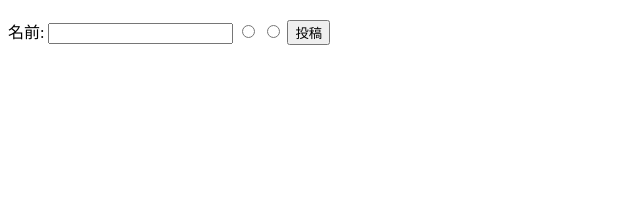
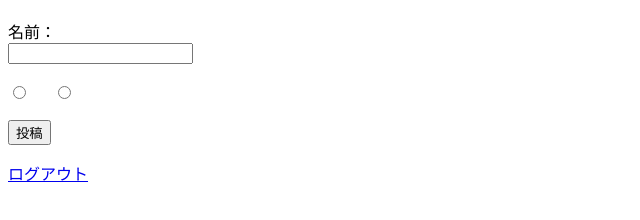
Before and after one commit to progedu/intro-curriculum-3017, a plain HTML site: page form.jade in a window 1280 px wide. Shown: the part 70-290 px from the top of the page, without its empty margins (0-640 px from the left). Drawn offline with nearby package versions, Linux system fonts and the light colour scheme; files that its build step writes are made by us from their sources.

Commit message:
ログアウトのリンクを追加

```diff
--- a/form.jade
+++ b/form.jade
@@ -1,15 +1,27 @@
 doctype html
+
 html(lang="jp")
+
   head
     meta(charset="UTF-8")
     title アンケート
+
   body
     h1 どちらが食べたいですか？
     form(method="post", action="#{path}")
-      span 名前:
-      input(type="text", name="name")
-      input(type="radio", name="favorite", value="#{firstItem}")
-      span #{firstItem}
-      input(type="radio", name="favorite", value="#{secondItem}")
-      span #{secondItem}
-      button(type="submit") 投稿
+      p
+        label
+          | 名前：
+          br
+          input(type="text", name="name")
+      label
+        input(type="radio", name="favorite",value="#{firstItem}")
+        | #{firstItem}
+      |
+      label
+        input(type="radio", name="favorite",value="#{secondItem}")
+        | #{secondItem}
+      p
+        button(type="submit") 投稿
+
+    a(href="/logout") ログアウト
```
